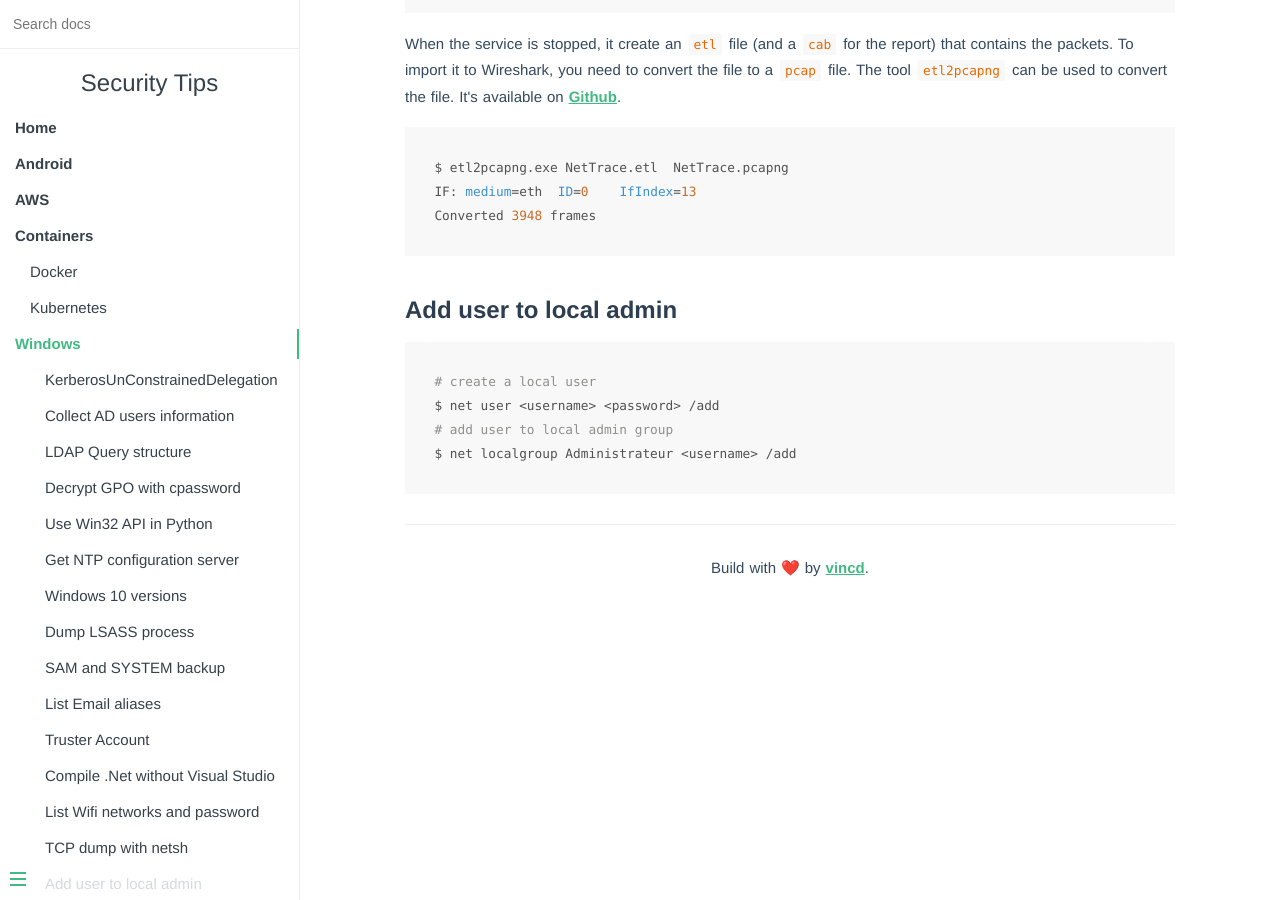
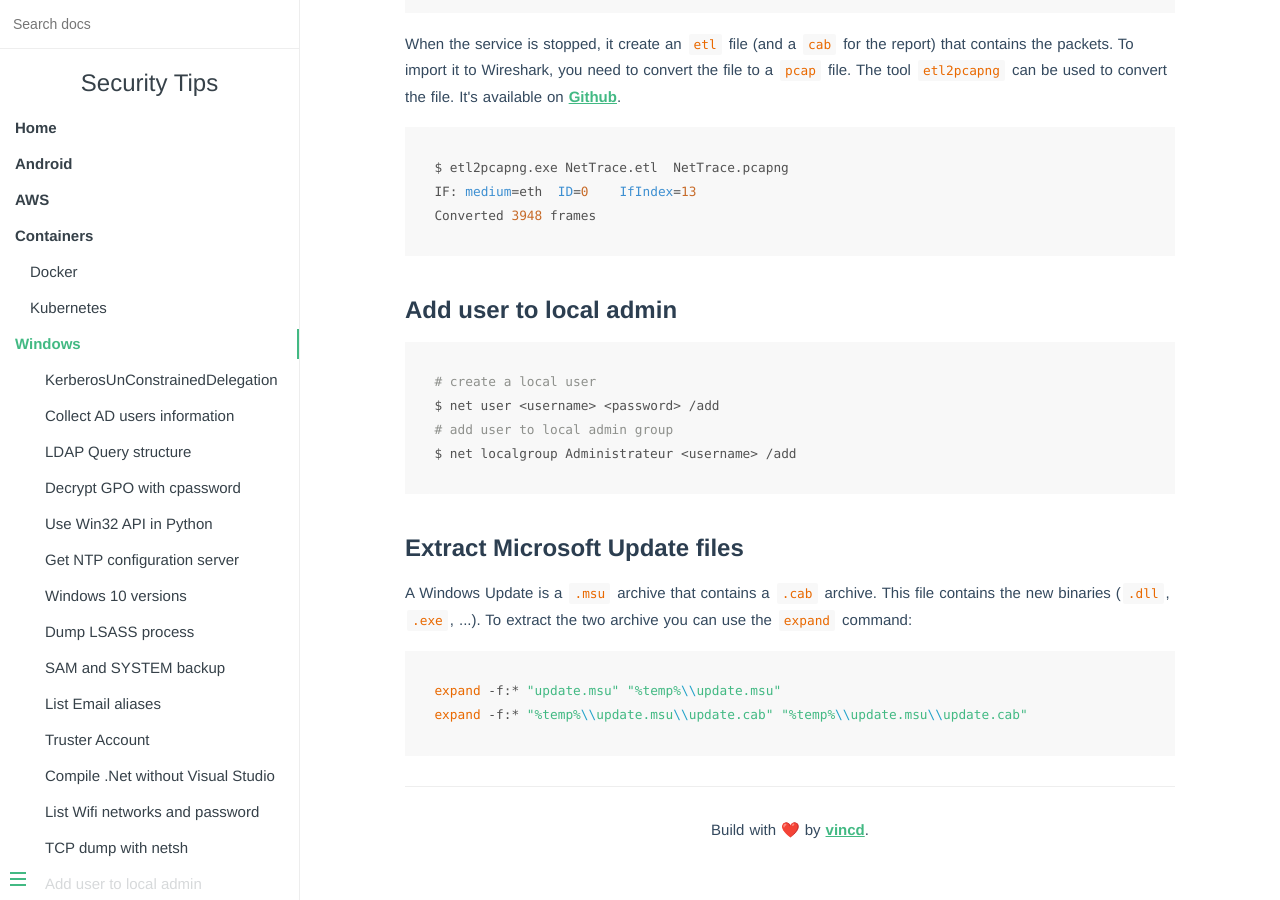
Before and after one commit to vincd/security-tips, an MkDocs documentation site: the page built from docs/windows.md, in a window 1280 px wide and 900 px high, scrolled down 5612 px. Built offline with MkDocs 1.6.1, drawn with Linux system fonts in a browser that asks for light colours.

Commit message:
Add MSU extraction tips

````diff
--- a/docs/windows.md
+++ b/docs/windows.md
@@ -220,3 +220,15 @@ $ net user <username> <password> /add
 # add user to local admin group
 $ net localgroup Administrateur <username> /add
 ```
+
+
+### Extract Microsoft Update files
+
+A Windows Update is a `.msu` archive that contains a `.cab` archive. This file
+contains the new binaries (`.dll`, `.exe`, ...). To extract the two archive you
+can use the `expand` command:
+
+```bash
+expand -f:* "update.msu" "%temp%\\update.msu"
+expand -f:* "%temp%\\update.msu\\update.cab" "%temp%\\update.msu\\update.cab"
+```
````
